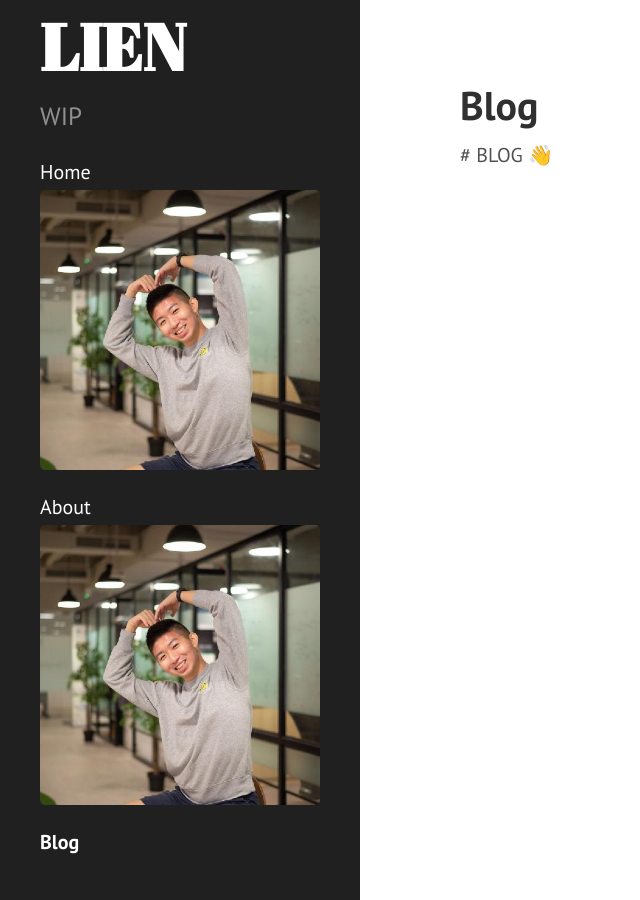
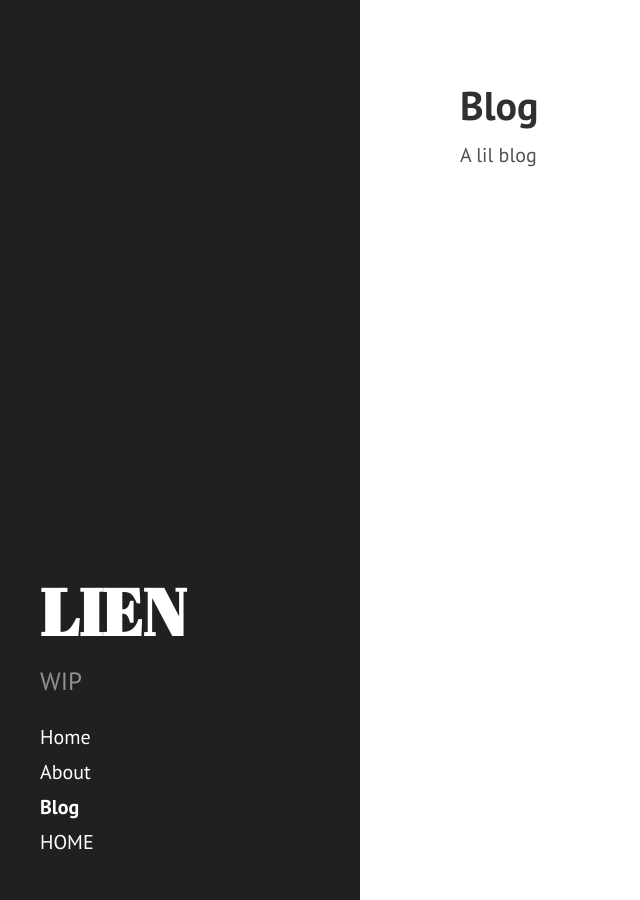
Before and after one commit to TangLitEn/TangLitEn.github.io, a Jekyll site: the page built from blog.html, in a window 1280 px wide. Shown: the whole page, without its empty margins (0-640 px from the left). Built offline with Jekyll 4.4.1, drawn with Linux system fonts in a browser that asks for light colours; Markdown is read by kramdown in place of the engine named in the settings.

Commit message:
update with home.html

```diff
--- a/_data/navigation.yml
+++ b/_data/navigation.yml
@@ -1,5 +1,5 @@
 - name: Home
-  link: /
+  link: /home.html
 - name: Blog
   link: /blog.html
 - name: About
--- a/_includes/sidebar.html
+++ b/_includes/sidebar.html
@@ -20,11 +20,6 @@
       pages_list %} {% if node.title != null %} {% if node.layout == "page" %}
       <a
         class="sidebar-nav-item{% if page.url == node.url %} active{% endif %}"
-      >
-        <img src="/assets/img/PersonalImage.jpeg" alt="WOW" />
-      </a>
-      <a
-        class="sidebar-nav-item{% if page.url == node.url %} active{% endif %}"
         href="{{ node.url }}"
         >{{ node.title }}</a
       >
--- a/blog.html
+++ b/blog.html
@@ -3,4 +3,4 @@
 title: Blog
 ---
 
-# BLOG 👋
+A lil blog
--- /dev/null
+++ b/home.html
@@ -0,0 +1,6 @@
+---
+layout: page
+title: HOME
+---
+
+Just a lil home page
```
